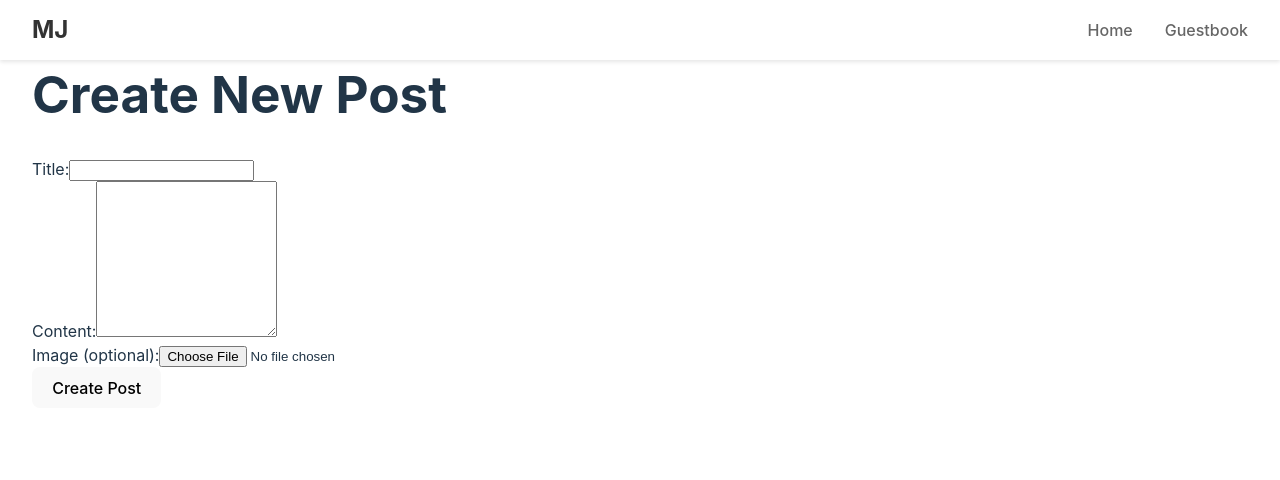
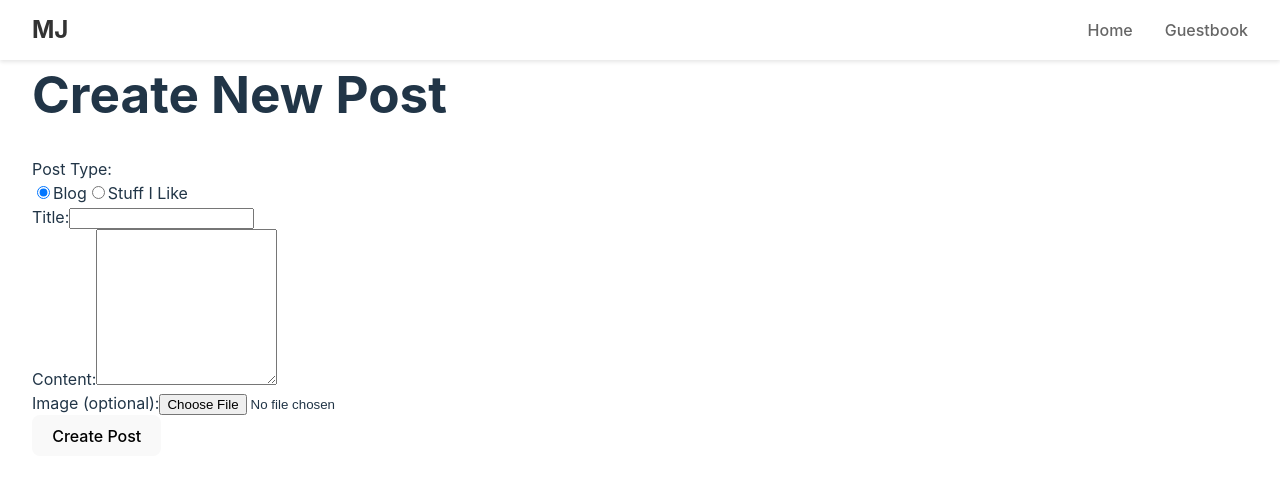
Before and after one commit to mlumbera/mlumberajr, a React (Vite) app: page /admin/post in a window 1280 px wide. Shown: the top 480 px of the page. Built offline with nearby package versions, Linux system fonts and the light colour scheme; no server answers.

Commit message:
UI for post type

```diff
--- a/src/pages/AdminPost.jsx
+++ b/src/pages/AdminPost.jsx
@@ -10,6 +10,7 @@ function AdminPost() {
   const [title, setTitle] = useState('');
   const [content, setContent] = useState('');
   const [image, setImage] = useState(null);
+  const [postType, setPostType] = useState('blog');
 
   useEffect(() => {
     checkUser();
@@ -93,14 +94,15 @@ function AdminPost() {
         imageUrl = publicUrl;
       }
 
-      // Create post
+      // Create post with type
       const { error } = await supabase
         .from('posts')
         .insert([
           {
             title,
             content,
-            image_url: imageUrl
+            image_url: imageUrl,
+            post_type: postType
           }
         ]);
 
@@ -110,6 +112,7 @@ function AdminPost() {
       setTitle('');
       setContent('');
       setImage(null);
+      setPostType('blog');
       alert('Post created successfully!');
 
     } catch (error) {
@@ -124,6 +127,30 @@ function AdminPost() {
     <div className="admin-post">
       <h1>Create New Post</h1>
       <form onSubmit={handleSubmit} className="post-form">
+        <div className="form-group">
+          <label>Post Type:</label>
+          <div className="radio-group">
+            <label>
+              <input
+                type="radio"
+                value="blog"
+                checked={postType === 'blog'}
+                onChange={(e) => setPostType(e.target.value)}
+              />
+              Blog
+            </label>
+            <label>
+              <input
+                type="radio"
+                value="sil"
+                checked={postType === 'sil'}
+                onChange={(e) => setPostType(e.target.value)}
+              />
+              Stuff I Like
+            </label>
+          </div>
+        </div>
+
         <div className="form-group">
           <label htmlFor="title">Title:</label>
           <input
--- a/src/styles/AdminPost.css
+++ b/src/styles/AdminPost.css
@@ -75,3 +75,15 @@ button:disabled {
 .admin-login button {
   margin-top: 10px;
 }
+
+.radio-group {
+  display: flex;
+  gap: 20px;
+  margin-bottom: 15px;
+}
+
+.radio-group label {
+  display: flex;
+  align-items: center;
+  gap: 5px;
+}
```
Also changed, not shown: src/pages/SIL.jsx (+7 -0 lines).
